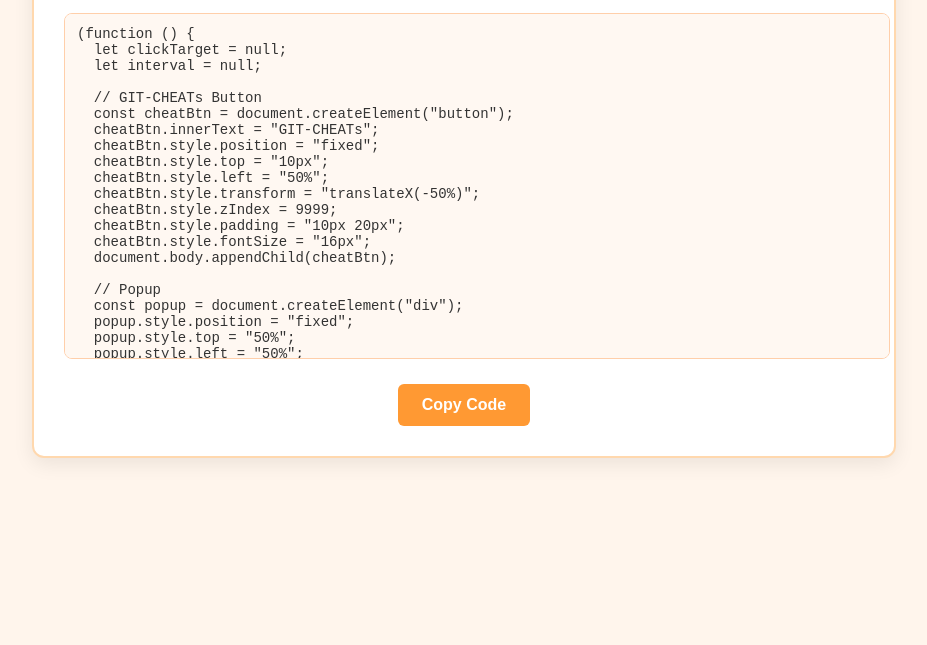
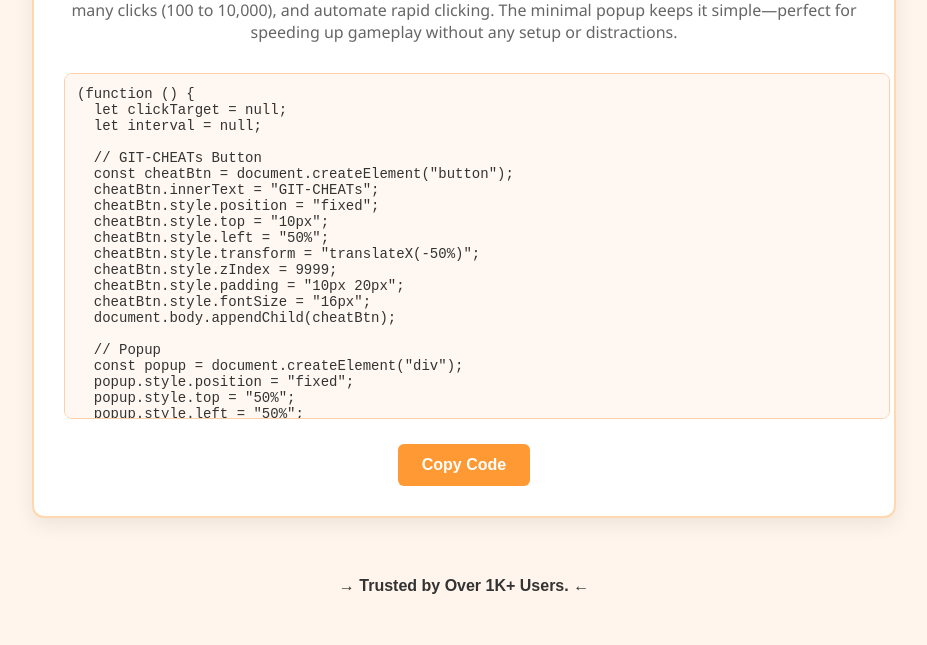
Before and after one commit to greekstars/GITCHEATs-Clicker, a plain HTML site: page index.html in a window 1280 px wide. Shown: the part 235-880 px from the top of the page, without its empty margins (176-1103 px from the left). Before the commit the page ends 800 px from the top, so only its background shows below. Drawn offline with Linux system fonts and the light colour scheme.

Commit message:
Update index.html

```diff
--- a/index.html
+++ b/index.html
@@ -223,3 +223,35 @@
   </script>
 </body>
 </html>
+
+
+
+<!DOCTYPE html>
+<html lang="en">
+<head>
+  <meta charset="UTF-8">
+  <style>
+    body {
+      margin: 0;
+      height: 100vh;
+      display: flex;
+      flex-direction: column;
+      justify-content: flex-end;
+      align-items: center;
+    }
+
+    .trusted-counter {
+      margin-bottom: 10px;
+      font-family: Arial, sans-serif;
+      font-size: 16px;
+      font-weight: bold;
+      color: #333;
+    }
+  </style>
+</head>
+<body>
+
+  <div class="trusted-counter">→ Trusted by Over 1K+ Users. ←</div>
+
+</body>
+</html>
```
